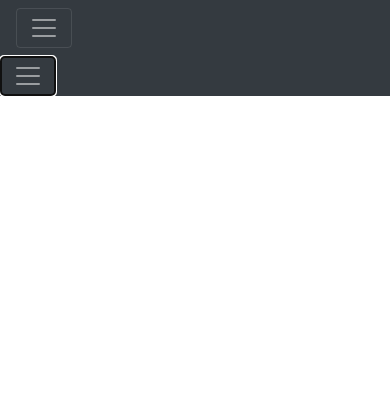
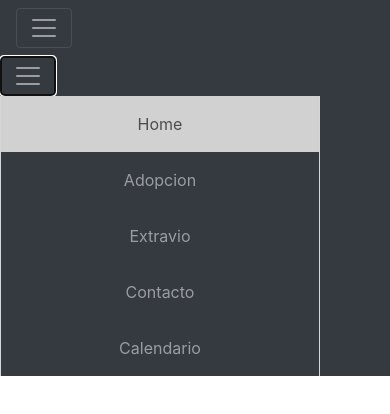
Before and after one commit to Bingerfs/NaricesFriasFE, an Angular app: page / in a window 390 px wide. Both pictures are taken after a click on the button 28 px from the left and 76 px from the top of the page. Shown: the top 414 px of the page. Built offline with nearby package versions, Linux system fonts and the light colour scheme.

Commit message:
arreglo navbar

```diff
--- a/src/app/navigation-bar/navigation-bar.component.html
+++ b/src/app/navigation-bar/navigation-bar.component.html
@@ -1,11 +1,11 @@
 <nav class="navbar navbar-expand-lg navbar-dark bg-dark navbar-custom p-0">
-  <button class="navbar-toggler" type="button" data-toggle="collapse" data-target="#navbarNav" aria-controls="navbarNav" aria-expanded="false" aria-label="Toggle navigation">
+  <button class="navbar-toggler" type="button" (click)="toggleNavbar()" data-toggle="collapse" data-target="#navbarNav" aria-controls="navbarNav" aria-expanded="false" aria-label="Toggle navigation">
     <span class="navbar-toggler-icon"></span>
   </button>
-  <div class="collapse navbar-collapse" id="navbarNav">
+  <div class="collapse navbar-collapse" id="navbarNav" [ngClass]="{'show': navbarOpen }" >
     <ul class="navbar-nav">
       <li class="nav-item active">
-        <a class="nav-link" href="#">Home <span class="sr-only">(current)</span></a>
+        <a class="nav-link" href="/home">Home <span class="sr-only">(current)</span></a>
       </li>
       <li class="nav-item">
         <a class="nav-link" href="#">Adopcion</a>
--- a/src/index.html
+++ b/src/index.html
@@ -9,6 +9,9 @@
   <link rel="icon" type="image/x-icon" href="favicon.ico">
 </head>
 <body>
+
+    <div class="container-fluid"></div>
+
   <app-root></app-root>
 </body>
 </html>
```
